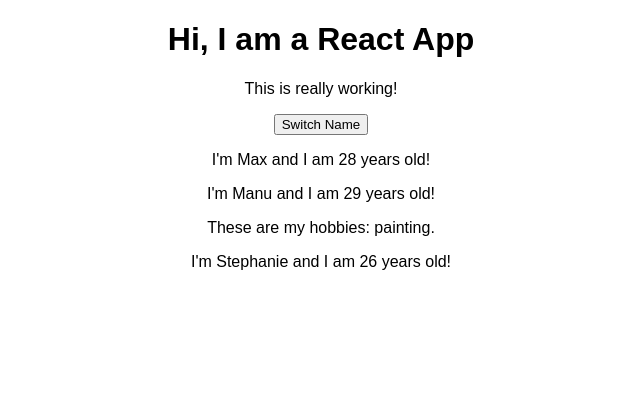
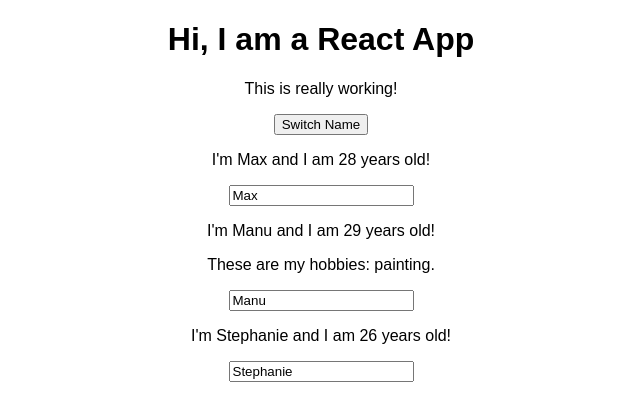
Before and after one commit to zeepc/react-lesson-max, a React (Create React App) app: page / in a window 1280 px wide. Shown: the top 420 px of the page, without its empty margins (319-959 px from the left). Built offline with nearby package versions, Linux system fonts and the light colour scheme.

Commit message:
event handlers

```diff
--- a/src/App.js
+++ b/src/App.js
@@ -11,6 +11,7 @@ class App extends Component {
     ]
   }
 
+
   switchNameHandler = (newName) => {
     console.log('Clicked Clicked Clicked');
     this.setState({
@@ -22,19 +23,31 @@ class App extends Component {
       }
     );
   }
+
+  nameChangeHandler = (event) =>{
+      this.setState({
+      persons:[
+        {name: 'Max', age: 28},
+        {name: event.target.value, age: 29},
+        {name: 'Stephanie', age: 26}
+        ]
+      }
+    );
+ }
   render() {
     return (
       <div className="App">
       <h1> Hi, I am a React App</h1>
       <p>This is really working!</p>
-      <button onClick={this.switchNameHandler.bind(this,'Maximillian')}> Switch Name </button>
+      <button onClick={ ()=>this.switchNameHandler('Maximillian')}> Switch Name </button>
       <Person
       name={this.state.persons[0].name}
       age={this.state.persons[0].age}/>
       <Person
       name={this.state.persons[1].name}
       age={this.state.persons[1].age}
-      click={this.switchNameHandler.bind(this,'Max!!!!')}>These are my hobbies: painting.</Person>
+      click={this.switchNameHandler.bind(this,'Max!!!!')}
+      nameChanged={this.nameChangeHandler}>These are my hobbies: painting.</Person>
       <Person
       name={this.state.persons[2].name}
       age={this.state.persons[2].age}/>
--- a/src/components/Person/Person.js
+++ b/src/components/Person/Person.js
@@ -6,6 +6,7 @@ const person = (props) => {
 		<div>
 			<p onClick={props.click}>I'm {props.name} and I am {props.age} years old!</p>
 			<p>{props.children}</p>
+			<input type='text' onChange={props.nameChanged} value={props.name}/>
 		</div>
 		)
 }
```
